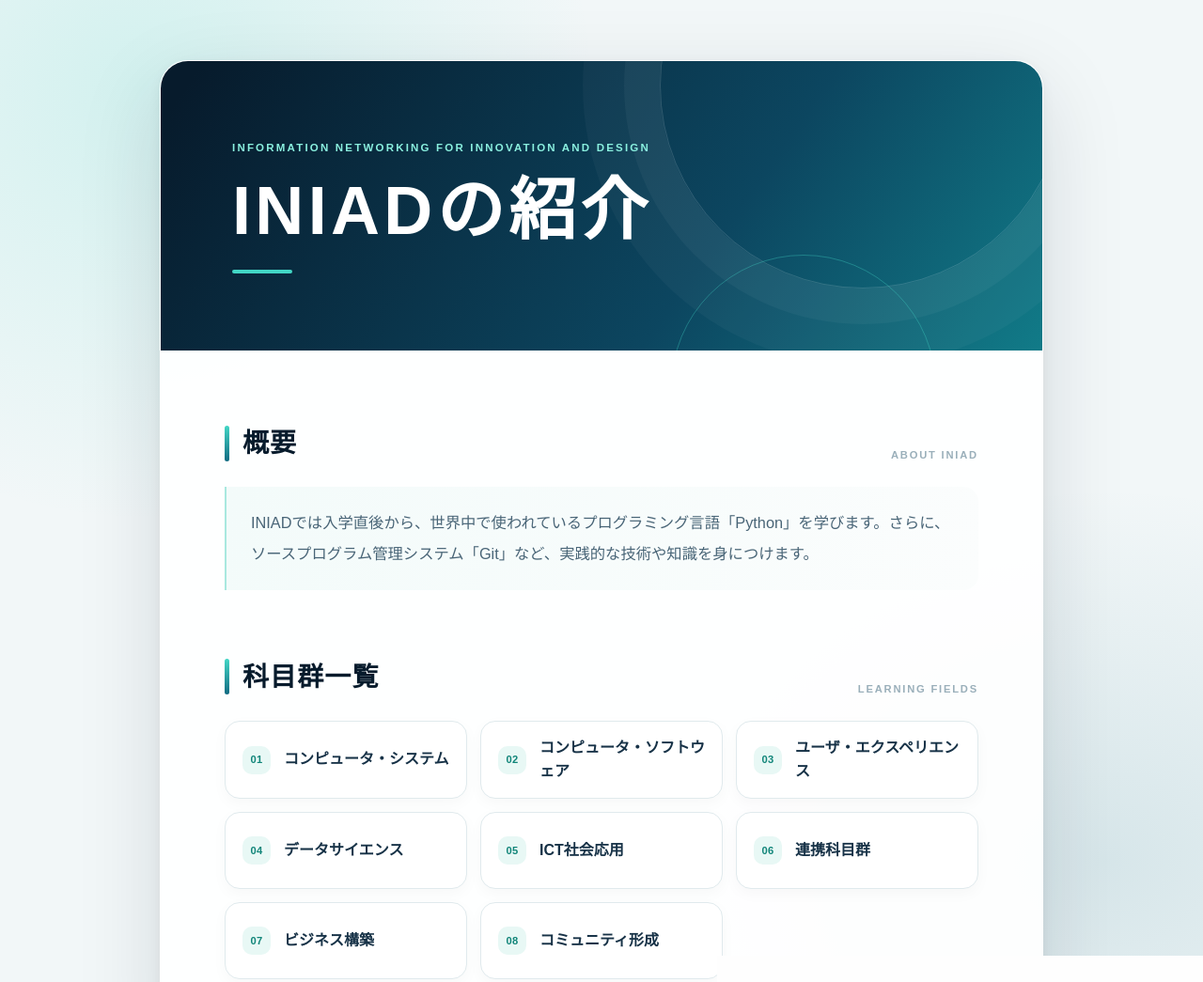
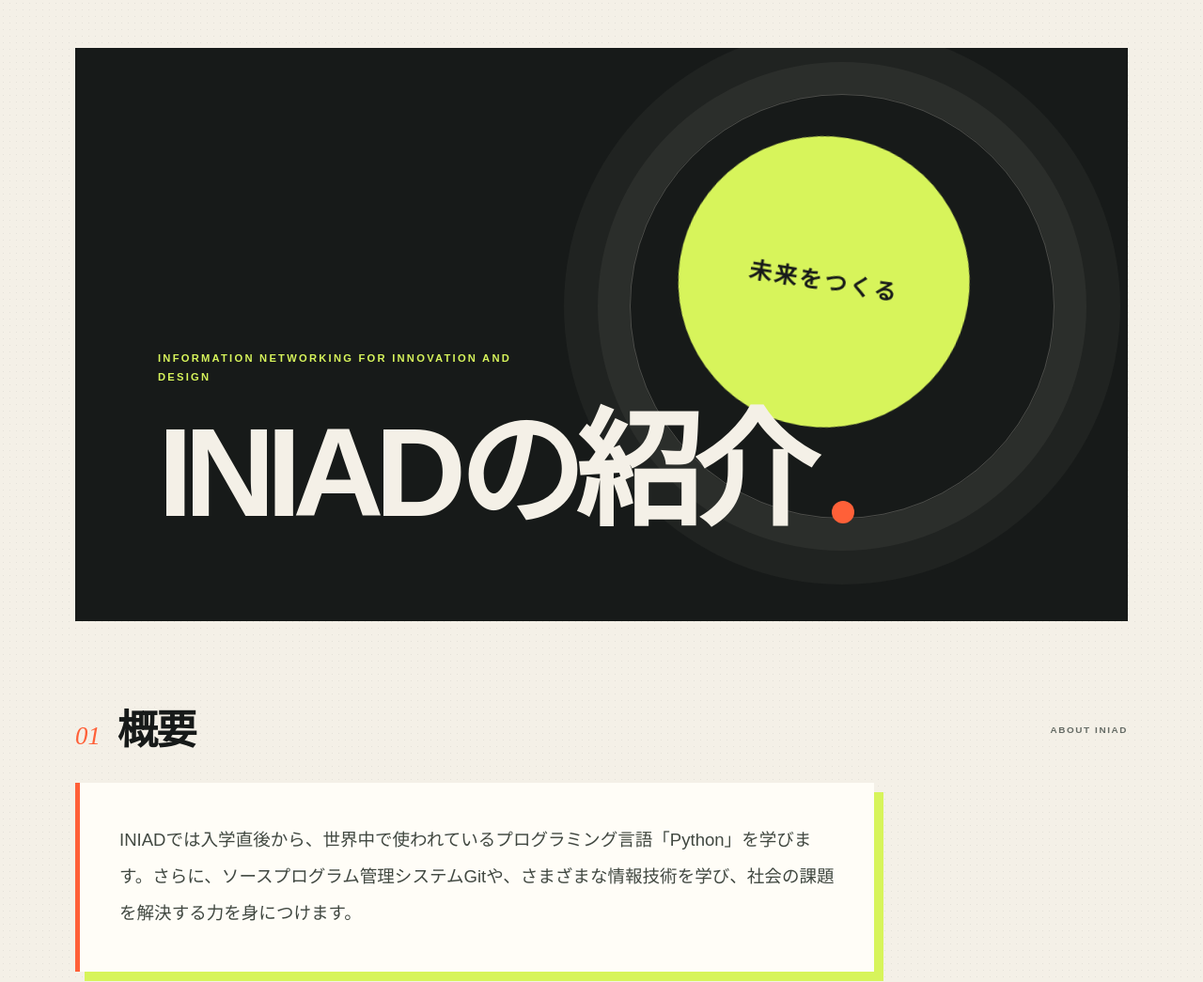
Before and after one commit to Riku880/iniad-intro, a plain HTML site: page index.html in a window 1280 px wide. Shown: the top 1045 px of the page at 94% size. Drawn offline with Linux system fonts and the light colour scheme.

Commit message:
Redesign INIAD introduction page with bold editorial styling

```diff
--- a/index.html
+++ b/index.html
@@ -3,163 +3,178 @@
   <head>
     <meta charset="utf-8">
     <meta name="viewport" content="width=device-width, initial-scale=1">
-    <meta name="theme-color" content="#071b2c">
+    <meta name="theme-color" content="#f4f0e7">
     <title>INIADの紹介</title>
     <style>
       :root {
         color-scheme: light;
-        --navy: #071b2c;
-        --blue: #116b82;
-        --teal: #42d6c5;
-        --ink: #173247;
-        --muted: #60798b;
-        --surface: #ffffff;
-        --background: #f2f7f8;
+        --paper: #f4f0e7;
+        --ink: #171a19;
+        --muted: #656b65;
+        --orange: #ff6038;
+        --lime: #d7f45b;
+        --line: #d8d4c9;
+        --serif: "Yu Mincho", "Hiragino Mincho ProN", serif;
       }
 
       * { box-sizing: border-box; }
 
+      html { scroll-behavior: smooth; }
+
       body {
         min-height: 100vh;
         margin: 0;
-        padding: clamp(20px, 5vw, 64px) 20px;
-        background:
-          radial-gradient(ellipse at 12% 8%, rgb(66 214 197 / 18%), transparent 30rem),
-          radial-gradient(ellipse at 92% 78%, rgb(17 107 130 / 12%), transparent 32rem),
-          var(--background);
+        padding: clamp(18px, 4vw, 56px);
+        background-color: var(--paper);
+        background-image: radial-gradient(#171a1912 0.7px, transparent 0.7px);
+        background-size: 7px 7px;
         color: var(--ink);
         font-family: "Noto Sans JP", "Hiragino Kaku Gothic ProN", "Yu Gothic", sans-serif;
         font-size: 16px;
-        line-height: 1.9;
+        line-height: 1.85;
       }
 
       main {
-        position: relative;
-        width: min(100%, 940px);
+        width: min(100%, 1120px);
         margin: 0 auto;
-        padding: clamp(24px, 6vw, 68px);
-        overflow: hidden;
-        background: rgb(255 255 255 / 92%);
-        border: 1px solid rgb(255 255 255 / 90%);
-        border-radius: 30px;
-        box-shadow: 0 30px 90px rgb(7 27 44 / 13%), 0 4px 14px rgb(7 27 44 / 5%);
       }
 
       header {
         position: relative;
         isolation: isolate;
         display: flex;
-        min-height: 300px;
+        min-height: clamp(360px, 54vw, 610px);
         flex-direction: column;
         justify-content: flex-end;
-        margin: calc(clamp(24px, 6vw, 68px) * -1);
-        margin-bottom: clamp(42px, 7vw, 72px);
-        padding: clamp(38px, 8vw, 82px) clamp(28px, 7vw, 76px);
+        padding: clamp(30px, 7vw, 88px);
         overflow: hidden;
-        background: linear-gradient(125deg, #071b2c 4%, #0c4660 63%, #117b88 100%);
-        color: #fff;
+        background: var(--ink);
+        color: var(--paper);
       }
 
-      header::before,
+      header::before {
+        position: absolute;
+        z-index: -1;
+        top: 8%;
+        right: 7%;
+        width: clamp(210px, 38vw, 450px);
+        aspect-ratio: 1;
+        border: 1px solid rgb(244 240 231 / 24%);
+        border-radius: 50%;
+        box-shadow: 0 0 0 34px rgb(244 240 231 / 5%), 0 0 0 70px rgb(244 240 231 / 4%);
+        content: "";
+      }
+
       header::after {
         position: absolute;
         z-index: -1;
-        border: 1px solid rgb(255 255 255 / 15%);
+        top: 15%;
+        right: 15%;
+        display: grid;
+        width: clamp(150px, 27vw, 310px);
+        aspect-ratio: 1;
+        place-items: center;
         border-radius: 50%;
-        content: "";
-      }
-
-      header::before {
-        top: -190px;
-        right: -25px;
-        width: 430px;
-        height: 430px;
-        box-shadow: 0 0 0 38px rgb(255 255 255 / 4%), 0 0 0 82px rgb(255 255 255 / 3%);
-      }
-
-      header::after {
-        right: 12%;
-        bottom: -180px;
-        width: 280px;
-        height: 280px;
-        border-color: rgb(66 214 197 / 35%);
+        background: var(--lime);
+        color: var(--ink);
+        content: "未来をつくる";
+        font-size: clamp(1rem, 2.2vw, 1.5rem);
+        font-weight: 900;
+        letter-spacing: 0.12em;
+        transform: rotate(12deg);
+        animation: orbit 18s ease-in-out infinite alternate;
       }
 
       .eyebrow {
-        margin: 0 0 12px;
-        color: #8af0df;
-        font-size: 0.72rem;
+        max-width: 430px;
+        margin: 0 0 22px;
+        color: var(--lime);
+        font-size: 0.7rem;
         font-weight: 800;
-        letter-spacing: 0.19em;
+        letter-spacing: 0.2em;
+        line-height: 1.8;
       }
 
       h1 {
         position: relative;
+        width: fit-content;
         margin: 0;
-        font-size: clamp(2.35rem, 7vw, 4.5rem);
-        font-weight: 800;
-        letter-spacing: 0.06em;
-        line-height: 1.2;
+        font-size: clamp(3.2rem, 10.5vw, 8.5rem);
+        font-weight: 900;
+        letter-spacing: -0.07em;
+        line-height: 1.04;
       }
 
       h1::after {
-        display: block;
-        width: 64px;
-        height: 4px;
-        margin-top: 20px;
-        border-radius: 99px;
-        background: var(--teal);
+        position: absolute;
+        right: -0.35em;
+        bottom: 0.12em;
+        width: 0.18em;
+        height: 0.18em;
+        border-radius: 50%;
+        background: var(--orange);
         content: "";
       }
 
-      section + section { margin-top: clamp(42px, 7vw, 66px); }
+      section {
+        position: relative;
+        padding: clamp(42px, 7vw, 88px) 0;
+        border-bottom: 1px solid var(--line);
+      }
+
+      section + section { margin-top: 0; }
 
       h2 {
         display: flex;
-        align-items: center;
-        gap: 14px;
-        margin: 0 0 20px;
-        color: var(--navy);
-        font-size: clamp(1.35rem, 3vw, 1.75rem);
-        font-weight: 800;
-        letter-spacing: 0.04em;
+        align-items: baseline;
+        gap: 18px;
+        margin: 0 0 28px;
+        color: var(--ink);
+        font-size: clamp(1.7rem, 4vw, 2.7rem);
+        font-weight: 900;
+        letter-spacing: -0.04em;
+        line-height: 1.3;
       }
 
       h2::before {
-        width: 5px;
-        height: 1.35em;
-        border-radius: 99px;
-        background: linear-gradient(180deg, var(--teal), var(--blue));
-        content: "";
+        color: var(--orange);
+        content: "01";
+        font-family: var(--serif);
+        font-size: 0.62em;
+        font-style: italic;
+        font-weight: 400;
+        letter-spacing: 0;
       }
 
       h2::after {
-        align-self: flex-end;
-        margin: 0 0 3px auto;
-        color: #9aafba;
-        font-size: 0.7rem;
-        font-weight: 700;
+        align-self: center;
+        margin-left: auto;
+        color: var(--muted);
+        font-size: 0.62rem;
+        font-weight: 800;
         letter-spacing: 0.16em;
       }
 
       section[aria-labelledby="overview-title"] h2::after { content: "ABOUT INIAD"; }
-      section[aria-labelledby="courses-title"] h2::after { content: "LEARNING FIELDS"; }
+      section[aria-labelledby="courses-title"] h2::before { content: "02"; }
+      section[aria-labelledby="courses-title"] h2::after { content: "FIND YOUR FIELD"; }
       p { margin: 0; }
 
       .overview {
-        padding: 22px 26px;
-        border-left: 2px solid #a9e8df;
-        border-radius: 0 16px 16px 0;
-        background: linear-gradient(100deg, #f3fbfa, #fbfdfd);
-        color: #496577;
-        font-size: 1.02rem;
-        line-height: 2;
+        max-width: 850px;
+        padding: clamp(24px, 4vw, 42px);
+        border-left: 5px solid var(--orange);
+        background: #fffdf7;
+        box-shadow: 10px 10px 0 var(--lime);
+        color: #414841;
+        font-size: clamp(1rem, 1.8vw, 1.16rem);
+        line-height: 2.1;
       }
 
       ul {
         display: grid;
-        grid-template-columns: repeat(auto-fit, minmax(min(100%, 235px), 1fr));
-        gap: 14px;
+        grid-template-columns: repeat(4, minmax(0, 1fr));
+        gap: 12px;
         margin: 0;
         padding: 0;
         list-style: none;
@@ -169,75 +184,78 @@
       li {
         position: relative;
         display: flex;
-        min-height: 82px;
-        align-items: center;
-        padding: 16px 18px 16px 62px;
-        border: 1px solid #e0eaed;
-        border-radius: 16px;
-        background: #fff;
-        box-shadow: 0 5px 16px rgb(7 27 44 / 3%);
+        min-height: 190px;
+        flex-direction: column;
+        justify-content: space-between;
+        padding: 20px;
+        overflow: hidden;
+        border: 1px solid var(--ink);
+        background: var(--paper);
         color: var(--ink);
-        font-weight: 700;
+        font-size: clamp(1rem, 1.5vw, 1.12rem);
+        font-weight: 800;
         line-height: 1.55;
         counter-increment: course;
-        transition: transform 180ms ease, border-color 180ms ease, box-shadow 180ms ease, background 180ms ease;
+        transition: color 220ms ease, background 220ms ease, transform 220ms ease;
       }
 
       li::before {
-        position: absolute;
-        left: 18px;
-        display: grid;
-        width: 30px;
-        height: 30px;
-        place-items: center;
-        border-radius: 10px;
-        background: #e8f8f5;
-        color: #118579;
-        content: counter(course, decimal-leading-zero);
-        font-size: 0.7rem;
-        font-weight: 800;
-        letter-spacing: 0.02em;
+        color: var(--orange);
+        content: "0" counter(course);
+        font-family: var(--serif);
+        font-size: 0.85rem;
+        font-style: italic;
+        font-weight: 700;
       }
 
       li::after {
         position: absolute;
-        right: 18px;
-        color: #9cb2bd;
+        right: -12px;
+        bottom: -50px;
+        color: rgb(23 26 25 / 7%);
         content: "↗";
-        font-size: 0.9rem;
-        opacity: 0;
-        transform: translate(-4px, 4px);
-        transition: opacity 180ms ease, transform 180ms ease;
+        font-size: 8rem;
+        font-weight: 400;
+        line-height: 1;
+        transition: transform 220ms ease;
       }
 
       li:hover {
-        transform: translateY(-4px);
-        border-color: #9bded5;
-        background: #fbfffe;
-        box-shadow: 0 14px 28px rgb(7 80 83 / 9%);
+        transform: translateY(-6px) rotate(-1deg);
+        background: var(--lime);
       }
 
-      li:hover::after { opacity: 1; transform: translate(0, 0); }
+      li:hover::after { transform: translate(-10px, -10px) rotate(-10deg); }
+
+      @media (max-width: 760px) {
+        ul { grid-template-columns: repeat(2, minmax(0, 1fr)); }
+        li { min-height: 160px; }
+      }
 
       @media (max-width: 520px) {
-        body { padding: 14px 10px; }
-        main { padding: 24px 20px; border-radius: 22px; }
-        header {
-          min-height: 250px;
-          margin: -24px -20px 38px;
-          padding: 42px 24px;
-        }
-        .eyebrow { max-width: 270px; font-size: 0.62rem; line-height: 1.7; }
-        .overview { padding: 18px; }
-        section + section { margin-top: 42px; }
-        ul { grid-template-columns: 1fr; gap: 10px; }
-        li { min-height: 70px; }
-        h2::after { font-size: 0.58rem; }
+        body { padding: 12px; }
+        header { min-height: 390px; padding: 28px 22px; }
+        header::before { top: 7%; right: 2%; }
+        header::after { top: 13%; right: 10%; }
+        .eyebrow { max-width: 220px; font-size: 0.58rem; }
+        h1 { font-size: clamp(3.15rem, 16vw, 5rem); }
+        section { padding: 48px 0; }
+        h2 { gap: 10px; margin-bottom: 22px; }
+        h2::after { font-size: 0.48rem; letter-spacing: 0.1em; }
+        .overview { padding: 20px; box-shadow: 6px 6px 0 var(--lime); }
+        ul { gap: 9px; }
+        li { min-height: 145px; padding: 15px; font-size: 0.92rem; }
+      }
+
+      @keyframes orbit {
+        from { transform: rotate(8deg) translateY(0); }
+        to { transform: rotate(16deg) translateY(12px); }
       }
 
       @media (prefers-reduced-motion: reduce) {
         *, *::before, *::after {
           scroll-behavior: auto !important;
+          animation-duration: 0.01ms !important;
           transition-duration: 0.01ms !important;
         }
       }
@@ -252,7 +270,7 @@
 
       <section aria-labelledby="overview-title">
         <h2 id="overview-title">概要</h2>
-        <p class="overview">INIADでは入学直後から、世界中で使われているプログラミング言語「Python」を学びます。さらに、ソースプログラム管理システム「Git」など、実践的な技術や知識を身につけます。</p>
+        <p class="overview">INIADでは入学直後から、世界中で使われているプログラミング言語「Python」を学びます。さらに、ソースプログラム管理システムGitや、さまざまな情報技術を学び、社会の課題を解決する力を身につけます。</p>
       </section>
 
       <section aria-labelledby="courses-title">
```
